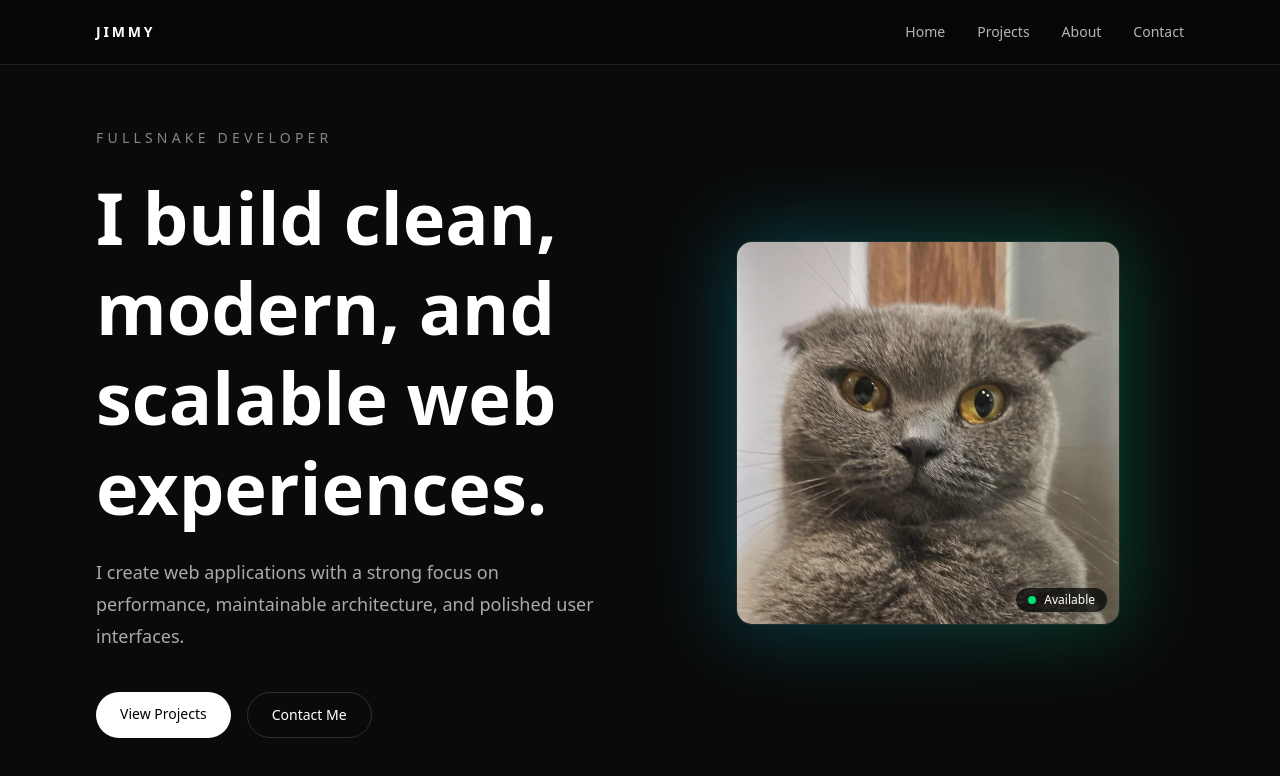
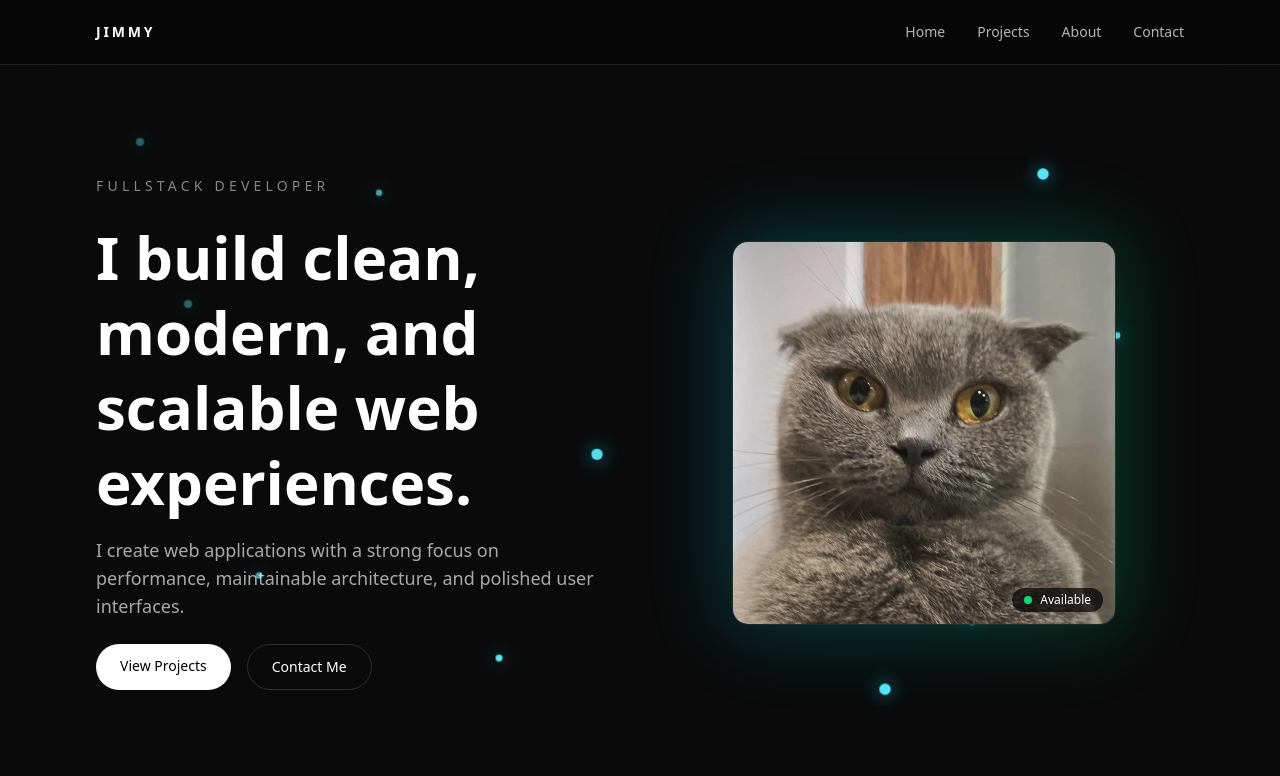
Before and after one commit to Jimmy-02/Porfolio, a Next.js app in the folder apps/web/: page / in a window 1280 px wide. Shown: the top 776 px of the page. Built offline with nearby package versions, Linux system fonts and the light colour scheme.

Commit message:
refactor: modify css

```diff
--- a/apps/web/app/globals.css
+++ b/apps/web/app/globals.css
@@ -8,3 +8,19 @@ body {
   background: #0a0a0a;
   color: white;
 }
+
+@keyframes float {
+  0%,
+  100% {
+    transform: translateY(0px) scale(1);
+    opacity: 0.35;
+  }
+  50% {
+    transform: translateY(-14px) scale(1.15);
+    opacity: 1;
+  }
+}
+
+.animate-float {
+  animation: float 6s ease-in-out infinite;
+}
--- a/apps/web/components/Hero.tsx
+++ b/apps/web/components/Hero.tsx
@@ -1,28 +1,30 @@
 import Image from "next/image";
 import Container from "@/components/Container";
+import Particles from "@/components/Particles";
 
 export default function Hero() {
   return (
-    <section className="relative flex min-h-[calc(100vh-64px)] items-center overflow-hidden">
-      <div className="absolute inset-0 -z-10 bg-[radial-gradient(circle_at_top,rgba(0,255,200,0.15),transparent_60%)]" />
+    <section className="relative flex h-[calc(100vh-64px)] items-center overflow-hidden">
+      <Particles />
+      <div className="absolute inset-0 -z-10 bg-[radial-gradient(circle_at_top,rgba(0,255,200,0.10),transparent_55%)]" />
 
-      <Container>
-        <div className="grid items-center gap-16 md:grid-cols-2">
+      <Container className="relative z-10">
+        <div className="grid items-center gap-12 md:grid-cols-2">
           <div>
             <p className="mb-6 text-sm uppercase tracking-[0.3em] text-white/50">
-              Fullsnake Developer
+              Fullstack Developer
             </p>
 
-            <h1 className="text-5xl font-semibold leading-tight text-white md:text-7xl">
+            <h1 className="text-4xl font-semibold leading-tight text-white md:text-6xl">
               I build clean, modern, and scalable web experiences.
             </h1>
 
-            <p className="mt-6 max-w-xl text-base leading-8 text-white/65 md:text-lg">
+            <p className="mt-4 max-w-xl text-base leading-7 text-white/65 md:text-lg">
               I create web applications with a strong focus on performance,
               maintainable architecture, and polished user interfaces.
             </p>
 
-            <div className="mt-10 flex flex-wrap gap-4">
+            <div className="mt-6 flex flex-wrap gap-4">
               <a
                 href="#projects"
                 className="rounded-full bg-white px-6 py-3 text-sm font-medium text-black transition hover:opacity-90"
@@ -42,13 +44,14 @@ export default function Hero() {
           <div className="relative mx-auto w-full max-w-sm">
             <div className="absolute -inset-1 rounded-2xl bg-linear-to-r from-cyan-500 to-emerald-500 opacity-30 blur-2xl" />
 
-            <div className="relative h-96 overflow-hidden rounded-2xl border border-white/10 bg-black/40 backdrop-blur-xl">
+            <div className="relative h-80 overflow-hidden rounded-2xl border border-white/10 bg-black/40 backdrop-blur-xl md:h-96">
               <Image
                 src="/fip.png"
                 alt="avatar"
                 className="h-full w-full object-cover"
                 fill
                 sizes="(max-width: 768px) 100vw, (max-width: 1200px) 50vw, 33vw"
+                priority
               />
 
               <div className="absolute bottom-3 right-3 flex items-center gap-2 rounded-full bg-black/70 px-3 py-1 text-xs text-white">
--- /dev/null
+++ b/apps/web/components/Particles.tsx
@@ -0,0 +1,129 @@
+type Particle = {
+  id: number;
+  size: string;
+  top: string;
+  left?: string;
+  right?: string;
+  delay?: string;
+  duration?: string;
+};
+
+const particles: Particle[] = [
+  {
+    id: 1,
+    size: "h-2 w-2",
+    top: "10%",
+    left: "8%",
+    delay: "0s",
+    duration: "5s",
+  },
+  {
+    id: 2,
+    size: "h-1.5 w-1.5",
+    top: "18%",
+    left: "28%",
+    delay: "1s",
+    duration: "6s",
+  },
+  {
+    id: 3,
+    size: "h-2.5 w-2.5",
+    top: "16%",
+    right: "16%",
+    delay: "2s",
+    duration: "7s",
+  },
+  {
+    id: 4,
+    size: "h-2 w-2",
+    top: "32%",
+    left: "12%",
+    delay: "0.5s",
+    duration: "5.5s",
+  },
+  {
+    id: 5,
+    size: "h-1.5 w-1.5",
+    top: "38%",
+    right: "10%",
+    delay: "1.5s",
+    duration: "6.5s",
+  },
+  {
+    id: 6,
+    size: "h-2.5 w-2.5",
+    top: "54%",
+    left: "46%",
+    delay: "2.5s",
+    duration: "7.5s",
+  },
+  {
+    id: 7,
+    size: "h-1.5 w-1.5",
+    top: "70%",
+    left: "18%",
+    delay: "1.2s",
+    duration: "5.8s",
+  },
+  {
+    id: 8,
+    size: "h-2 w-2",
+    top: "76%",
+    right: "22%",
+    delay: "0.8s",
+    duration: "6.2s",
+  },
+  {
+    id: 9,
+    size: "h-2.5 w-2.5",
+    top: "86%",
+    left: "70%",
+    delay: "2.2s",
+    duration: "7.2s",
+  },
+  {
+    id: 10,
+    size: "h-1.5 w-1.5",
+    top: "62%",
+    right: "38%",
+    delay: "1.8s",
+    duration: "5.2s",
+  },
+  {
+    id: 11,
+    size: "h-2 w-2",
+    top: "26%",
+    left: "60%",
+    delay: "0.3s",
+    duration: "6.8s",
+  },
+  {
+    id: 12,
+    size: "h-1.5 w-1.5",
+    top: "82%",
+    left: "38%",
+    delay: "1.9s",
+    duration: "7s",
+  },
+];
+
+export default function Particles() {
+  return (
+    <div className="pointer-events-none absolute inset-x-6 inset-y-0 z-0 overflow-hidden md:inset-x-10">
+      {particles.map((particle) => (
+        <span
+          key={particle.id}
+          className={`absolute ${particle.size} rounded-full bg-cyan-300 shadow-[0_0_18px_rgba(34,211,238,0.95)] animate-float`}
+          style={{
+            top: particle.top,
+            left: particle.left,
+            right: particle.right,
+            animationDelay: particle.delay,
+            animationDuration: particle.duration,
+            opacity: 0.9,
+          }}
+        />
+      ))}
+    </div>
+  );
+}
```
